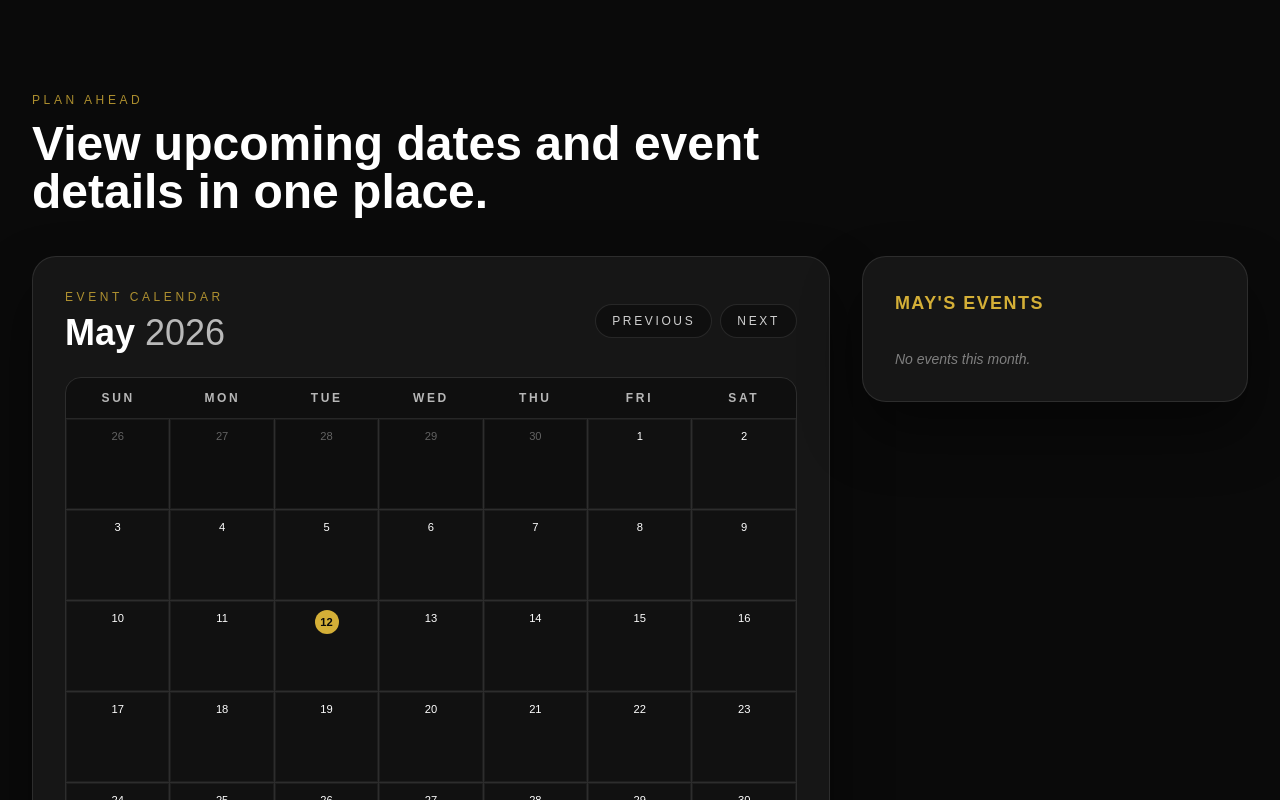
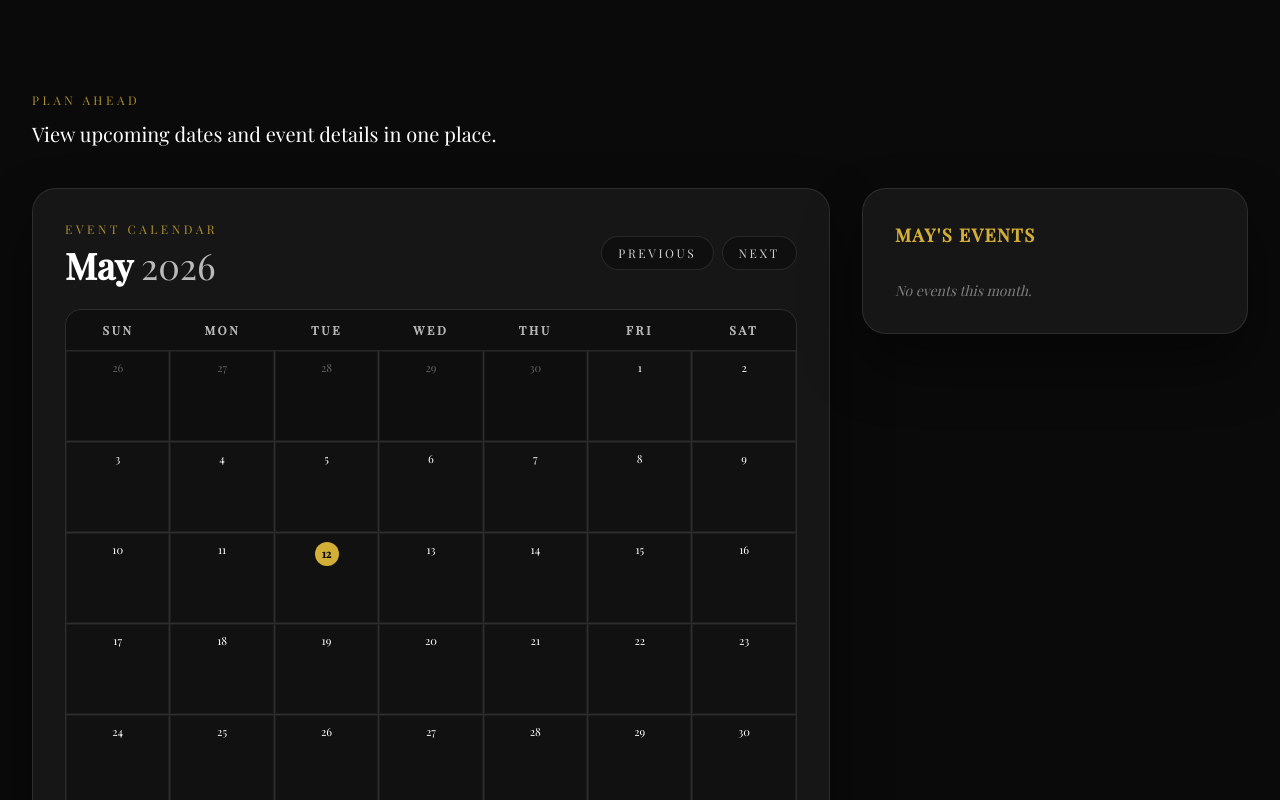
Before and after one commit to JoshBlack25/mlangeni, a Next.js app: page / in a window 1280 px wide. Shown: the part 820-1620 px from the top of the page. Built offline with nearby package versions, Linux system fonts and the light colour scheme.

Commit message:
Second Calendar front end commit

```diff
--- a/app/sections/Calendar.jsx
+++ b/app/sections/Calendar.jsx
@@ -2,7 +2,16 @@
 "use client";
 
 import { useMemo, useState } from "react";
+import { motion, AnimatePresence } from "framer-motion";
+import { Playfair_Display } from "next/font/google";
 
+const playfair = Playfair_Display({
+  subsets: ["latin"],
+  weight: ["400", "500"],
+  display: "swap",
+});
+
+// Mock event database keyed by YYYY-MM-DD for demo/sample events
 const EVENT_DB = {
   "2026-03-13": [
     { id: 1, title: "Dara Wedding", time: "9:00–13:00", color: "#9e8329" },
@@ -17,6 +26,7 @@ const EVENT_DB = {
   ],
 };
 
+// Names for months used in headers and sidebar
 const MONTH_NAMES = [
   "January",
   "February",
@@ -32,17 +42,21 @@ const MONTH_NAMES = [
   "December",
 ];
 
+// Day-of-week labels and display limits
 const DOW = ["Sun", "Mon", "Tue", "Wed", "Thu", "Fri", "Sat"];
-const PILL_MAX = 2;
+const PILL_MAX = 2; // max event pills shown per cell before "+n more"
 
 const NOW = new Date();
 const TODAY_KEY = dateKey(NOW.getFullYear(), NOW.getMonth(), NOW.getDate());
 
+// Helper: produce a stable key string for a date in YYYY-MM-DD form
 function dateKey(year, month, day) {
   return `${year}-${String(month + 1).padStart(2, "0")}-${String(day).padStart(2, "0")}`;
 }
 
 function buildCells(year, month) {
+  // Build an array of calendar cell objects for the given month/year.
+  // Includes preceding and trailing days to fill the week grid.
   const firstDow = new Date(year, month, 1).getDay();
   const daysInMonth = new Date(year, month + 1, 0).getDate();
   const daysInPrev = new Date(year, month, 0).getDate();
@@ -70,14 +84,18 @@ function buildCells(year, month) {
   return cells;
 }
 
-function CalendarCell({ cell }) {
+// CalendarCell: renders one day square, its events, and "today" marker
+function CalendarCell({ cell, index }) {
   const events = EVENT_DB[cell.key] || [];
   const isToday = cell.key === TODAY_KEY;
   const visible = events.slice(0, PILL_MAX);
   const extra = events.length - PILL_MAX;
 
   return (
-    <div
+    <motion.div
+      initial={{ opacity: 0, y: 10 }}
+      animate={{ opacity: 1, y: 0 }}
+      transition={{ duration: 0.3, delay: (index % 7) * 0.03 }}
       className={`flex min-h-[90px] flex-col overflow-hidden border border-white/5 p-2 ${
         cell.active ? "bg-[#111111] text-white" : "bg-[#0e0e0e] text-white/35"
       } ${events.length && cell.active ? "ring-1 ring-[#D4AF37]/20" : ""}`}
@@ -107,10 +125,11 @@ function CalendarCell({ cell }) {
           </span>
         ) : null}
       </div>
-    </div>
+    </motion.div>
   );
 }
 
+// CalendarWidget: main calendar UI with header, navigation and the grid
 function CalendarWidget({ year, month, onPrev, onNext }) {
   const cells = useMemo(() => buildCells(year, month), [year, month]);
 
@@ -153,16 +172,26 @@ function CalendarWidget({ year, month, onPrev, onNext }) {
           ))}
         </div>
 
-        <div className="grid grid-cols-7 gap-px bg-white/10">
-          {cells.map((cell) => (
-            <CalendarCell key={cell.key} cell={cell} />
-          ))}
-        </div>
+        <AnimatePresence mode="wait">
+          <motion.div
+            key={`${year}-${month}`}
+            initial={{ opacity: 0, x: 20 }}
+            animate={{ opacity: 1, x: 0 }}
+            exit={{ opacity: 0, x: -20 }}
+            transition={{ duration: 0.3 }}
+            className="grid grid-cols-7 gap-px bg-white/10"
+          >
+            {cells.map((cell, index) => (
+              <CalendarCell key={cell.key} cell={cell} index={index} />
+            ))}
+          </motion.div>
+        </AnimatePresence>
       </div>
     </div>
   );
 }
 
+// EventsSidebar: lists all events for the given month in a sidebar
 function EventsSidebar({ year, month }) {
   const monthEvents = useMemo(() => {
     const prefix = `${year}-${String(month + 1).padStart(2, "0")}-`;
@@ -185,9 +214,17 @@ function EventsSidebar({ year, month }) {
       {monthEvents.length === 0 ? (
         <p className="m-0 text-sm italic text-white/45">No events this month.</p>
       ) : (
-        <ul className="m-0 flex list-none flex-col gap-7 p-0">
-          {monthEvents.map((event) => (
-            <li key={event.id} className="flex items-start gap-3">
+        <motion.ul className="m-0 flex list-none flex-col gap-7 p-0" layout>
+          <AnimatePresence>
+            {monthEvents.map((event, index) => (
+              <motion.li
+                key={event.id}
+                initial={{ opacity: 0, x: -20 }}
+                animate={{ opacity: 1, x: 0 }}
+                exit={{ opacity: 0, x: -20 }}
+                transition={{ duration: 0.3, delay: index * 0.05 }}
+                className="flex items-start gap-3"
+              >
               <span
                 className="mt-2 h-2.5 w-2.5 shrink-0 rounded-full"
                 style={{ backgroundColor: event.color }}
@@ -200,14 +237,16 @@ function EventsSidebar({ year, month }) {
                   {event.time}
                 </p>
               </div>
-            </li>
-          ))}
-        </ul>
+            </motion.li>
+            ))}
+          </AnimatePresence>
+        </motion.ul>
       )}
     </aside>
   );
 }
 
+// Calendar: top-level container managing visible month and layout
 export default function Calendar() {
   const [cursor, setCursor] = useState({
     year: NOW.getFullYear(),
@@ -227,13 +266,13 @@ export default function Calendar() {
   };
 
   return (
-    <section className="w-full bg-[#0A0A0A] px-5 py-20 text-white md:px-8 md:py-28">
+    <section className={`w-full bg-[#0A0A0A] px-5 py-20 text-white md:px-8 md:py-28 ${playfair.className}`}>
       <div className="mx-auto w-full max-w-[1536px]">
         <div className="mb-10 max-w-3xl">
           <p className="mb-3 text-xs uppercase tracking-[0.3em] text-[#D4AF37]/80">
             Plan Ahead
           </p>
-          <h2 className="text-3xl font-bold md:text-5xl">
+          <h2 className="text-l font-regular md:text-xl">
             View upcoming dates and event details in one place.
           </h2>
         </div>
```
